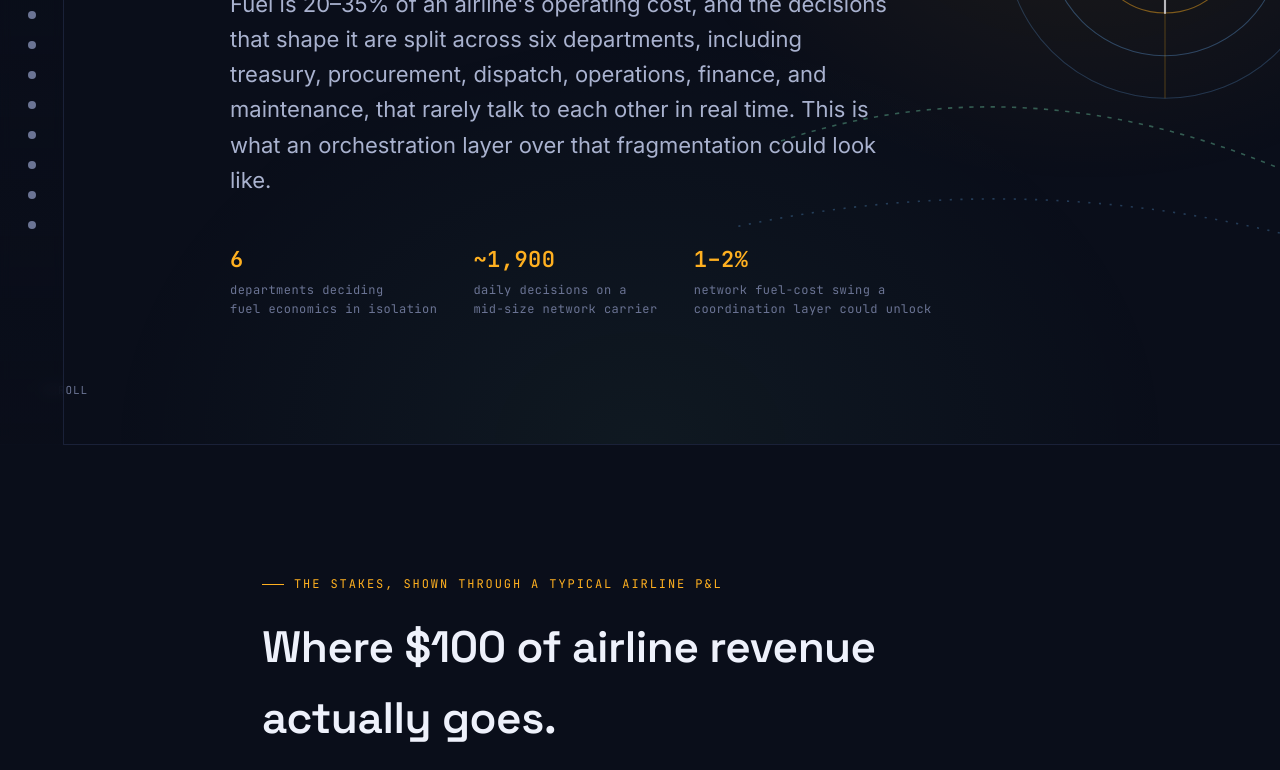
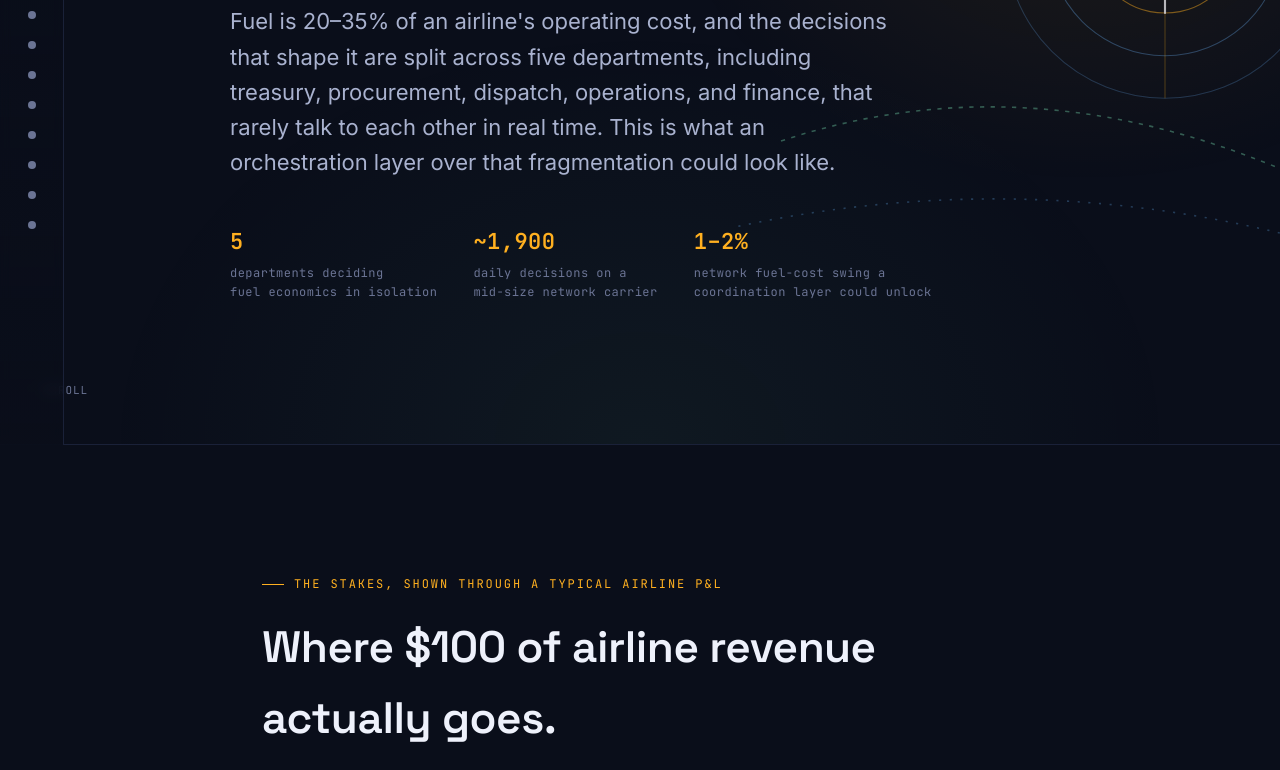
Before and after one commit to sri18386/burn-rate-microsite, a plain HTML site: page index.html in a window 1280 px wide. Shown: the part 355-1125 px from the top of the page. Drawn offline with Linux system fonts and the light colour scheme.

Commit message:
Fix internal consistency: five decision horizons (not four), five departments (not six)

```diff
--- a/index.html
+++ b/index.html
@@ -380,9 +380,9 @@ footer li{margin-bottom:9px;}
   <div class="wrap">
     <div class="hero-tag">A thought paper for the airline industry</div>
     <h1>The case for agentic AI in fuel economics</h1>
-    <p class="sub">Fuel is 20–35% of an airline's operating cost, and the decisions that shape it are split across six departments, including treasury, procurement, dispatch, operations, finance, and maintenance, that rarely talk to each other in real time. This is what an orchestration layer over that fragmentation could look like.</p>
+    <p class="sub">Fuel is 20–35% of an airline's operating cost, and the decisions that shape it are split across five departments, including treasury, procurement, dispatch, operations, and finance, that rarely talk to each other in real time. This is what an orchestration layer over that fragmentation could look like.</p>
     <div class="hero-meta">
-      <div><b>6</b>departments deciding<br>fuel economics in isolation</div>
+      <div><b>5</b>departments deciding<br>fuel economics in isolation</div>
       <div><b>~1,900</b>daily decisions on a<br>mid-size network carrier</div>
       <div><b>1–2%</b>network fuel-cost swing a<br>coordination layer could unlock</div>
     </div>
@@ -537,7 +537,7 @@ footer li{margin-bottom:9px;}
   <div class="wrap-narrow reveal">
     <div class="kicker">01. The assumption we need to drop</div>
     <h2>There is no single "fuel price" for an airline.</h2>
-    <p class="lede">Ask most people how an airline buys fuel and you get one of two guesses, either a flat price locked at the start of the financial year, or a trading desk buying spot fuel like a hedge fund, and neither guess is right. Airlines run <strong>four overlapping decision horizons at once</strong>, and almost none of them are made once a year. This is why fuel dominates CASK, the cost per available seat kilometer that airlines actually manage flights against. A lower CASK means a more efficient and more profitable flight, and no line item moves CASK faster than fuel.</p>
+    <p class="lede">Ask most people how an airline buys fuel and you get one of two guesses, either a flat price locked at the start of the financial year, or a trading desk buying spot fuel like a hedge fund, and neither guess is right. Airlines run <strong>five overlapping decision horizons at once</strong>, and almost none of them are made once a year. This is why fuel dominates CASK, the cost per available seat kilometer that airlines actually manage flights against. A lower CASK means a more efficient and more profitable flight, and no line item moves CASK faster than fuel.</p>
   </div>
 
   <div class="wrap reveal">
```
